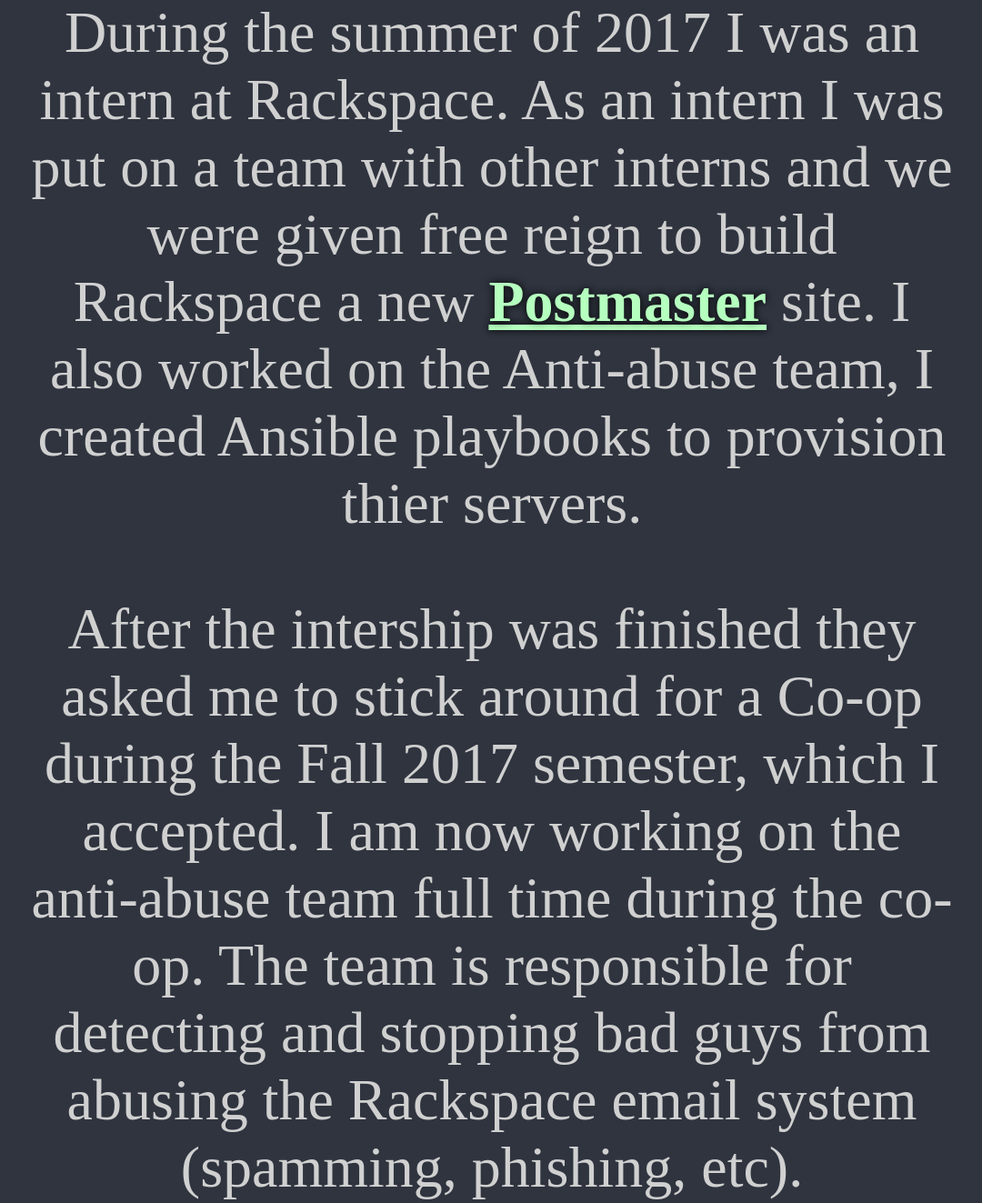
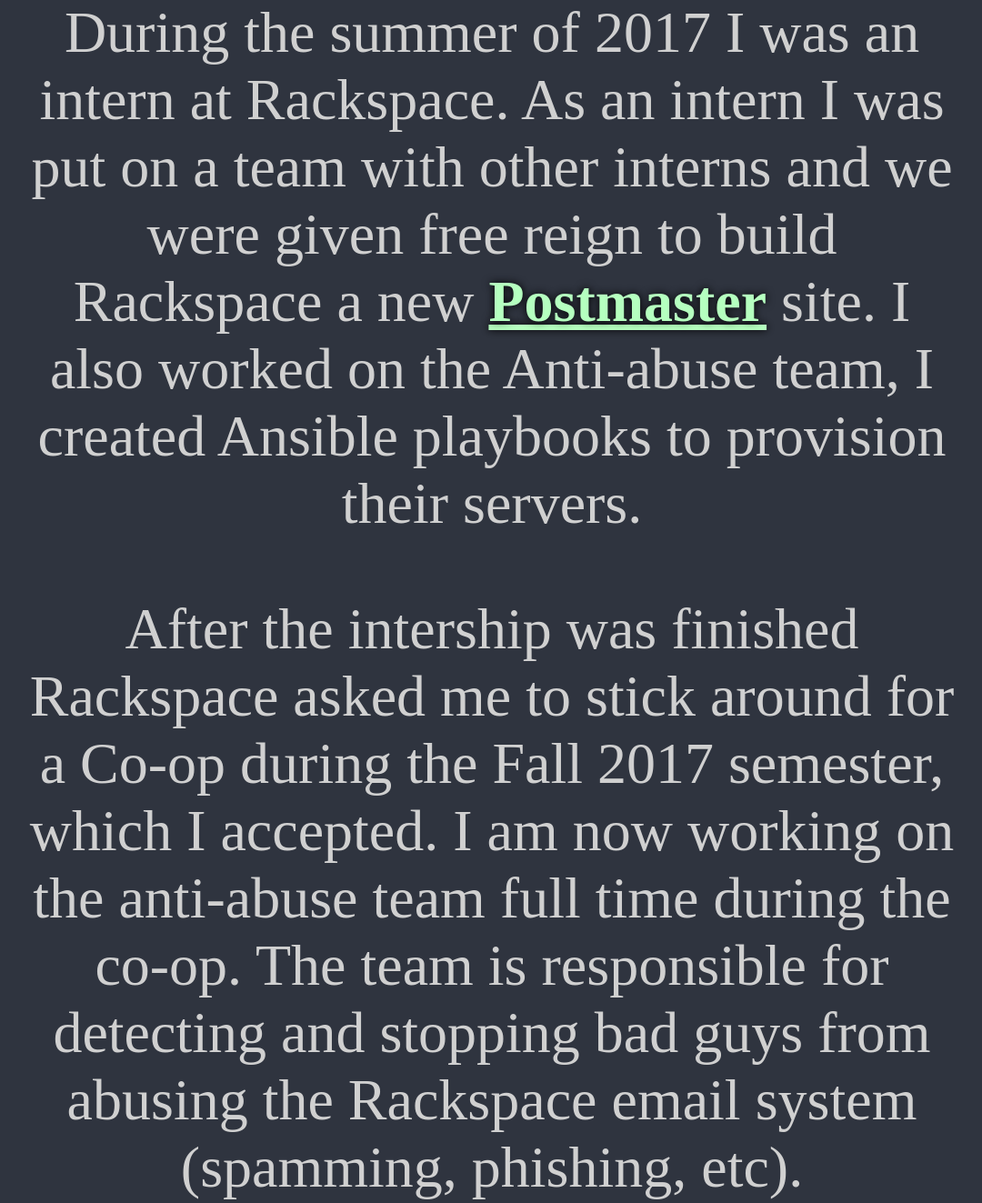
Before and after one commit to tonaid/website, a Flask app: page /exper/rs in a window 1280 px wide. Shown: the part 334-1657 px from the top of the page at 91% size, without its empty margins (99-1179 px from the left). Run offline with Flask 2, Linux system fonts and the light colour scheme; some web fonts are replaced.

Commit message:
spelling

```diff
--- a/app/templates/rs.html
+++ b/app/templates/rs.html
@@ -8,10 +8,10 @@
     Rackspace a new
     <a class="highlight" target="_blank" href="https://postmaster.apps.rackspace.com/home">Postmaster</a>
     site. I also worked on the Anti-abuse team, I created Ansible playbooks to
-    provision thier servers.
+    provision their servers.
   </p>
   <p id="p2">
-    After the intership was finished they asked me to stick
+    After the intership was finished Rackspace asked me to stick
     around for a Co-op during the Fall 2017 semester, which I accepted. I am now
     working on the anti-abuse team full time during the co-op. The team is
     responsible for detecting and stopping bad
```
